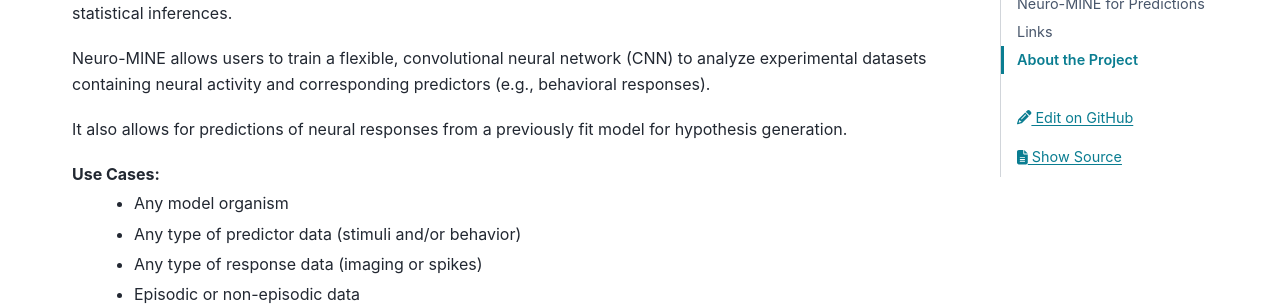
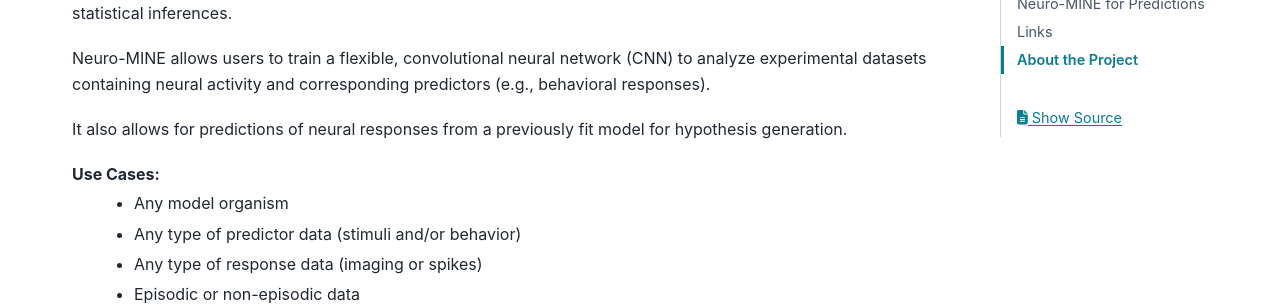
Before and after one commit to matovic5/neuro_mine, a Sphinx documentation site: the page built from docs/index.rst, in a window 1280 px wide. Shown: the part 193-499 px from the top of the page. Built offline with Sphinx 7.4.7 and the PyData theme 0.15.4, drawn with Linux system fonts in a browser that asks for light colours.

Commit message:
Removed edit on GitHub button for RTD

```diff
--- a/docs/conf.py
+++ b/docs/conf.py
@@ -23,7 +23,6 @@ html_theme = 'pydata_sphinx_theme'
 html_static_path = ['_static']
 html_theme_options = {
     "github_url": "https://github.com/matovic5/neuro_mine",
-    "use_edit_page_button": True,
     "navbar_end": ["theme-switcher", "navbar-icon-links"],
 }
 html_context = {
```
